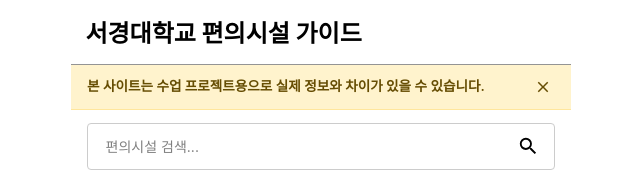
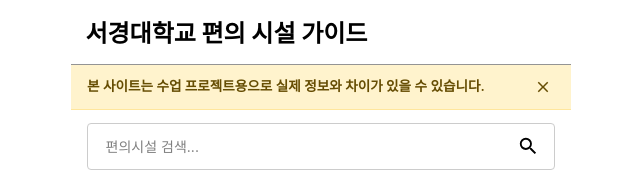
Before and after one commit to 0a-r4/seokyeong-campus-amenities, a React (Vite) app: page / in a window 1280 px wide. Shown: the top 172 px of the page, without its empty margins (319-959 px from the left). Built offline with nearby package versions, Linux system fonts and the light colour scheme.

Commit message:
Header 맞춤법

```diff
--- a/src/components/layout/Header.tsx
+++ b/src/components/layout/Header.tsx
@@ -17,7 +17,7 @@ export default function Header() {
           lineHeight: 'normal',
         }}
       >
-        서경대학교 편의시설 가이드
+        서경대학교 편의 시설 가이드
       </p>
     </header>
   );
```
